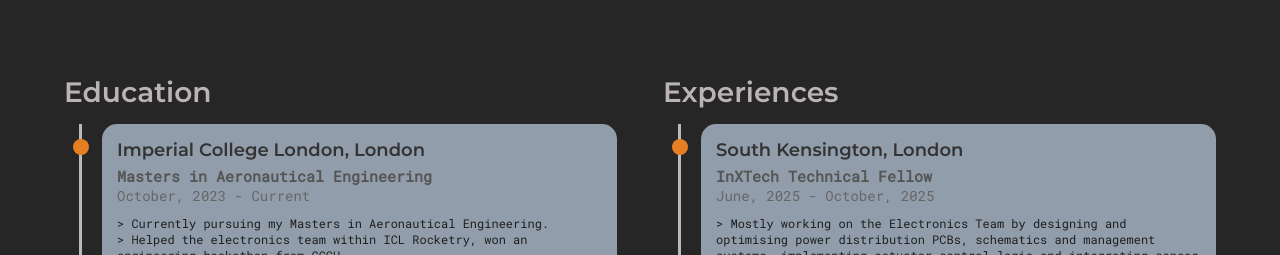
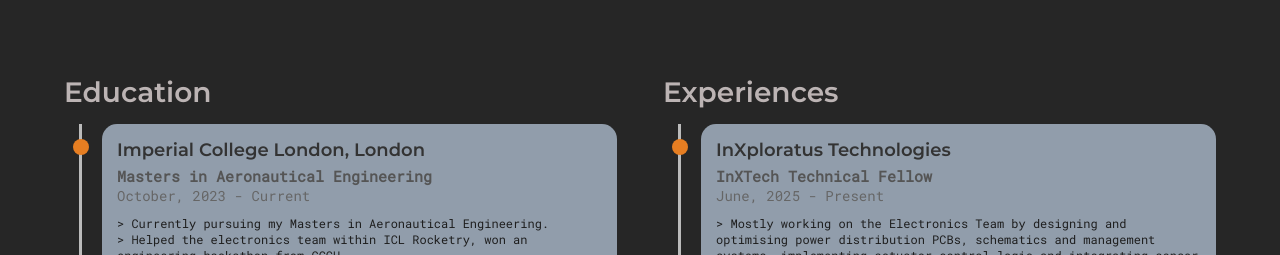
Before and after one commit to dtt23/DhruvPortfolio, a React (Create React App) app: page /#/about in a window 1280 px wide. Shown: the part 820-1075 px from the top of the page. Built offline with nearby package versions, Linux system fonts and the light colour scheme; the HTML template or start-up script is replaced by a standard one.

Commit message:
InX Location Change

```diff
--- a/src/pages/About.js
+++ b/src/pages/About.js
@@ -356,9 +356,9 @@ export default function About() {
                 <div className="timeline-item">
                   <div className="dot" />
                   <div className="content">
-                    <h3>South Kensington, London</h3>
+                    <h3>InXploratus Technologies</h3>
                     <p className="degree">InXTech Technical Fellow</p>
-                    <p className="date">June, 2025 - October, 2025</p>
+                    <p className="date">June, 2025 - Present</p>
                     <p className="insideP">
                       {'>'} Mostly working on the Electronics Team by designing
                       and optimising power distribution PCBs, schematics and
```
